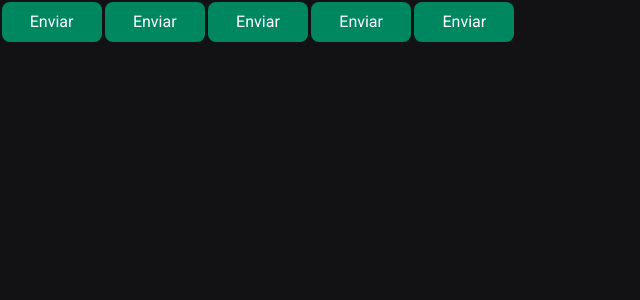
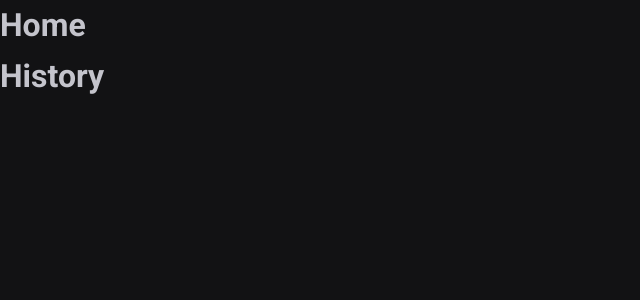
Before and after one commit to rafaelcitario/ignite-timer, a React (Vite) app: page / in a window 1280 px wide. Shown: the top 300 px of the page, without its empty margins (0-640 px from the left). Built offline with nearby package versions, Linux system fonts and the light colour scheme.

Commit message:
install react router dom

```diff
--- a/package.json
+++ b/package.json
@@ -12,6 +12,7 @@
   "dependencies": {
     "react": "^18.2.0",
     "react-dom": "^18.2.0",
+    "react-router-dom": "^6.22.3",
     "styled-components": "^6.1.8"
   },
   "devDependencies": {
--- a/src/App.tsx
+++ b/src/App.tsx
@@ -1,27 +1,17 @@
 import { Fragment } from 'react/jsx-runtime'
-import { Button } from './components/Button/Button'
-import { Square } from './components/Square/Square'
 import { ThemeProvider } from 'styled-components'
 import { DefaultTheme } from './styles/themes/default'
 import { GlobalStyle } from './styles/GlobalStyles'
+import { Home } from './components/pages/Home/Home'
+import { History } from './components/pages/History/History'
 
 export function App() {
   return (
     <Fragment>
       <ThemeProvider theme={DefaultTheme}>
         <GlobalStyle />
-
-        <Button variant="primary" />
-        <Button variant="secondary" />
-        <Button variant="danger" />
-        <Button variant="success" />
-        <Button />
-
-        <Square background="primary" />
-        <Square background="secondary" />
-        <Square background="danger" />
-        <Square background="success" />
-        <Square />
+        <Home />
+        <History />
       </ThemeProvider>
     </Fragment>
   )
--- a/src/components/Button/Button.styled.ts
+++ /dev/null
@@ -1,17 +0,0 @@
-import { styled } from 'styled-components'
-
-export type ButtonVariants = 'primary' | 'secondary' | 'danger' | 'success'
-
-interface ButtonContainerProps {
-  variant: ButtonVariants
-}
-
-export const ButtonContainer = styled.button<ButtonContainerProps>`
-  width: 100px;
-  height: 40px;
-  border-radius: 8px;
-  border: 1px solid transparent;
-  margin: 0.1rem;
-  background-color: ${(props) => props.theme['green-500']};
-  color: ${(props) => props.theme.white};
-`
--- a/src/components/Button/Button.tsx
+++ /dev/null
@@ -1,13 +0,0 @@
-import { Fragment } from 'react/jsx-runtime'
-import { ButtonVariants, ButtonContainer } from './Button.styled'
-
-interface ButtonProps {
-  variant?: ButtonVariants
-}
-export function Button({ variant = 'primary' }: ButtonProps) {
-  return (
-    <Fragment>
-      <ButtonContainer variant={variant}>Enviar</ButtonContainer>
-    </Fragment>
-  )
-}
--- a/src/components/Square/Square.styled.ts
+++ /dev/null
@@ -1,16 +0,0 @@
-import { styled } from 'styled-components'
-
-export type whatColorSquare = 'primary' | 'secondary' | 'danger' | 'success'
-
-interface SquareContainerProps {
-  background: whatColorSquare
-}
-
-export const SquareContainer = styled.div<SquareContainerProps>`
-  width: 100px;
-  height: 100px;
-  border-radius: 8px;
-  border: 1px solid transparent;
-  margin: 0.2rem;
-  background-color: ${(props) => props.theme[props.background]};
-`
--- a/src/components/Square/Square.tsx
+++ /dev/null
@@ -1,14 +0,0 @@
-import { Fragment } from 'react/jsx-runtime'
-import { SquareContainer, whatColorSquare } from './Square.styled'
-
-interface SquareProps {
-  background?: whatColorSquare
-}
-
-export function Square({ background = 'primary' }: SquareProps) {
-  return (
-    <Fragment>
-      <SquareContainer background={background}></SquareContainer>
-    </Fragment>
-  )
-}
--- /dev/null
+++ b/src/components/pages/History/History.tsx
@@ -0,0 +1,9 @@
+import { Fragment } from 'react/jsx-runtime'
+
+export const History = () => {
+  return (
+    <Fragment>
+      <h1>History</h1>
+    </Fragment>
+  )
+}
--- /dev/null
+++ b/src/components/pages/Home/Home.tsx
@@ -0,0 +1,9 @@
+import { Fragment } from 'react/jsx-runtime'
+
+export const Home = () => {
+  return (
+    <Fragment>
+      <h1>Home</h1>
+    </Fragment>
+  )
+}
```
Also changed, not shown: src/components/routes/Router.tsx (added), 1 other file (tests, documents, lock files or other folders).
